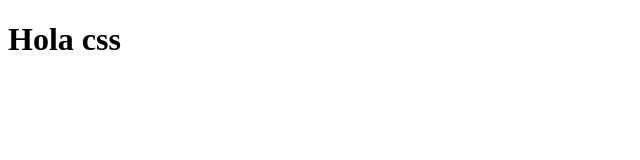
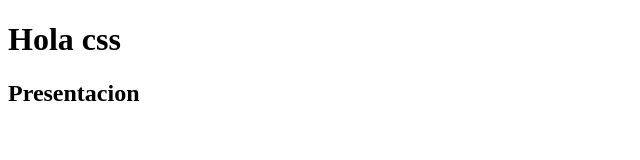
Before and after one commit to elucero123/hola.css, a plain HTML site: page index.html in a window 1280 px wide. Shown: the whole page, without its empty margins (0-640 px from the left). Drawn offline with Linux system fonts and the light colour scheme.

Commit message:
Agregamos un mensaje
Agregando un mensaje

```diff
--- a/index.html
+++ b/index.html
@@ -5,6 +5,7 @@
 </head>
 <body>
 	<h1>Hola css</h1>
+	<h2>Presentacion</h2>
 
 </body>
 </html>
```
